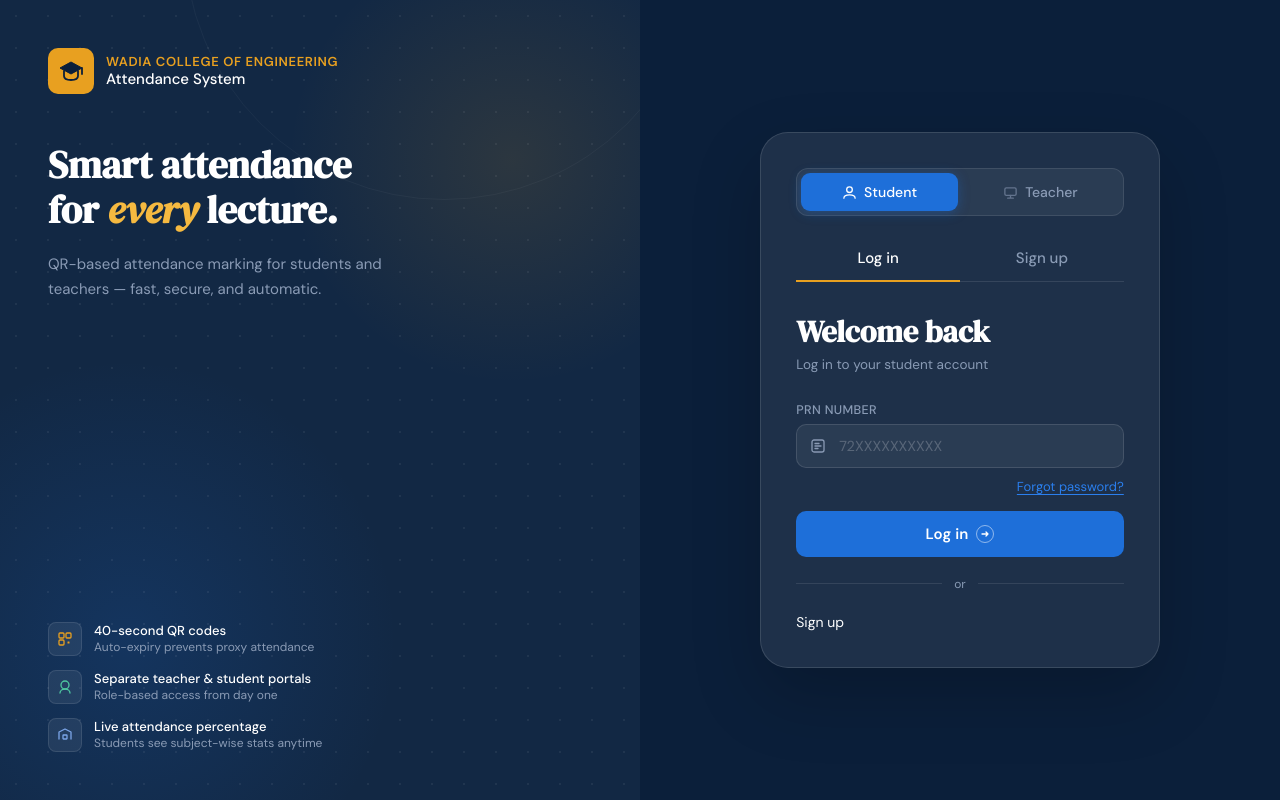
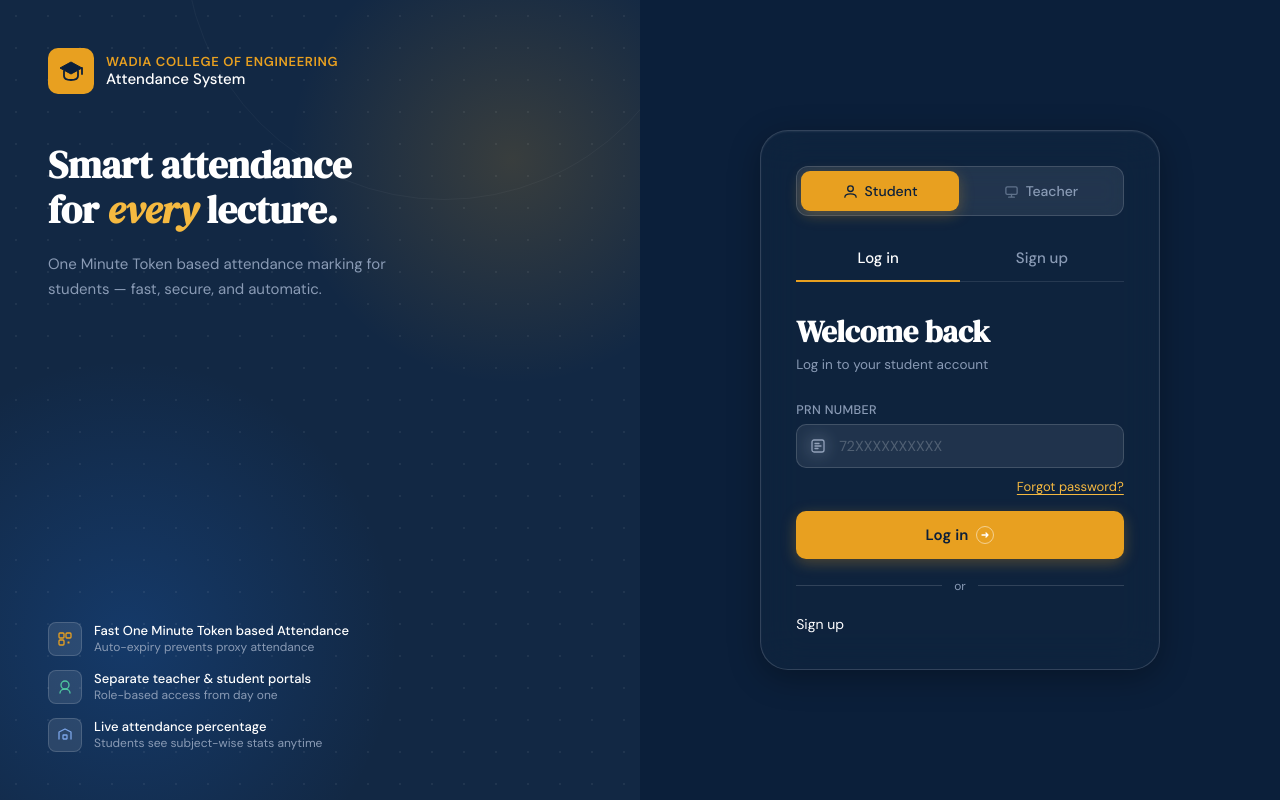
Before and after one commit to omkar0816/TEAM-Project-1, a website: page index.html in a window 1280 px wide. Drawn offline with Linux system fonts and the light colour scheme.

Commit message:
improve UI

```diff
--- a/index.html
+++ b/index.html
@@ -59,8 +59,8 @@
       position: absolute;
       inset: 0;
       background:
-        radial-gradient(ellipse 60% 50% at 20% 80%, rgba(30,111,217,0.18) 0%, transparent 70%),
-        radial-gradient(ellipse 50% 40% at 80% 20%, rgba(232,160,32,0.12) 0%, transparent 70%);
+        radial-gradient(ellipse 60% 50% at 20% 80%, rgba(30,111,217,0.25) 0%, transparent 70%),
+        radial-gradient(ellipse 50% 40% at 80% 20%, rgba(232,160,32,0.18) 0%, transparent 70%);
       pointer-events: none;
     }
 
@@ -157,8 +157,10 @@
       width: 34px;
       height: 34px;
       border-radius: 8px;
-      background: rgba(255,255,255,0.07);
-      border: 1px solid rgba(255,255,255,0.10);
+      background: rgba(255,255,255,0.10);
+      backdrop-filter: blur(8px);
+      -webkit-backdrop-filter: blur(8px);
+      border: 1px solid rgba(255,255,255,0.15);
       display: flex;
       align-items: center;
       justify-content: center;
@@ -183,10 +185,12 @@
       width: 100%;
       max-width: 400px;
       padding: 2.2rem;
-      background: rgba(255,255,255,0.08);
-      border: 1px solid rgba(255,255,255,0.12);
+      background: rgba(18, 40, 68, 0.45);
+      backdrop-filter: blur(20px);
+      -webkit-backdrop-filter: blur(20px);
+      border: 1px solid rgba(255,255,255,0.15);
       border-radius: 28px;
-      box-shadow: 0 28px 70px rgba(0,0,0,0.20);
+      box-shadow: 0 8px 32px rgba(0, 0, 0, 0.3), inset 0 1px 2px rgba(255, 255, 255, 0.08);
       animation: fadeUp 0.5s 0.15s ease both;
     }
 
@@ -204,8 +208,10 @@
     /* ── Role toggle ── */
     .role-toggle {
       display: flex;
-      background: rgba(255,255,255,0.06);
-      border: 1px solid rgba(255,255,255,0.10);
+      background: rgba(255,255,255,0.08);
+      backdrop-filter: blur(10px);
+      -webkit-backdrop-filter: blur(10px);
+      border: 1px solid rgba(255,255,255,0.15);
       border-radius: 12px;
       padding: 4px;
       margin-bottom: 2rem;
@@ -233,9 +239,10 @@
     .role-btn svg { width: 15px; height: 15px; opacity: 0.6; transition: opacity 0.22s; }
 
     .role-btn.active {
-      background: var(--blue);
-      color: var(--white);
-      box-shadow: 0 2px 12px rgba(30,111,217,0.35);
+      background: var(--gold);
+      color: #0B1F3A;
+      border: 1px solid rgba(232,160,32,0.3);
+      box-shadow: 0 4px 15px rgba(232,160,32,0.3);
     }
 
     .role-btn.active svg { opacity: 1; }
@@ -314,14 +321,16 @@
     select {
       width: 100%;
       padding: 12px 14px 12px 42px;
-      background: rgba(255,255,255,0.06);
-      border: 1px solid rgba(255,255,255,0.12);
+      background: rgba(255,255,255,0.08);
+      backdrop-filter: blur(8px);
+      -webkit-backdrop-filter: blur(8px);
+      border: 1px solid rgba(255,255,255,0.15);
       border-radius: 10px;
       color: var(--white);
       font-family: 'DM Sans', sans-serif;
       font-size: 14.5px;
       outline: none;
-      transition: border-color 0.2s, background 0.2s;
+      transition: border-color 0.2s, background 0.2s, backdrop-filter 0.2s;
       appearance: none;
       -webkit-appearance: none;
     }
@@ -329,8 +338,10 @@
     input::placeholder { color: rgba(255,255,255,0.22); }
 
     input:focus, select:focus {
-      border-color: var(--blue2);
-      background: rgba(30,111,217,0.08);
+      border-color: var(--gold);
+      background: rgba(30,111,217,0.12);
+      backdrop-filter: blur(12px);
+      -webkit-backdrop-filter: blur(12px);
     }
 
     select option { background: var(--navy2); color: var(--white); }
@@ -369,25 +380,30 @@
     .submit-btn {
       width: 100%;
       padding: 13px;
-      background: var(--blue);
-      border: none;
+      background: var(--gold);
+      border: 1px solid rgba(232,160,32,0.3);
       border-radius: 10px;
-      color: var(--white);
+      color: #0B1F3A;
       font-family: 'DM Sans', sans-serif;
       font-size: 15px;
       font-weight: 600;
       cursor: pointer;
-      transition: background 0.2s, transform 0.1s;
+      transition: all 0.3s;
       margin-top: 0.5rem;
       display: flex;
       align-items: center;
       justify-content: center;
       gap: 8px;
       letter-spacing: 0.01em;
+      box-shadow: 0 4px 15px rgba(232,160,32,0.3);
     }
 
-    .submit-btn:hover { background: var(--blue2); }
-    .submit-btn:active { transform: scale(0.985); }
+    .submit-btn:hover {
+      background: var(--gold2);
+      transform: translateY(-2px);
+      box-shadow: 0 6px 20px rgba(232,160,32,0.4);
+    }
+    .submit-btn:active { transform: scale(0.98); }
 
     .submit-btn .arrow {
       width: 18px;
@@ -416,7 +432,7 @@
       content: '';
       flex: 1;
       height: 1px;
-      background: rgba(255,255,255,0.10);
+      background: rgba(255,255,255,0.15);
     }
 
     /* ── Forgot / helper links ── */
@@ -430,15 +446,19 @@
     .link-btn {
       background: none;
       border: none;
-      color: var(--blue2);
+      color: var(--gold2);
       font-family: 'DM Sans', sans-serif;
       font-size: 13px;
       cursor: pointer;
       text-decoration: underline;
       text-underline-offset: 3px;
+      transition: color 0.3s;
     }
 
-    .link-btn:hover { color: var(--gold2); }
+    .link-btn:hover {
+      color: var(--white);
+      text-decoration-thickness: 2px;
+    }
 
     /* ── Success toast ── */
     .toast {
@@ -502,7 +522,7 @@
         Smart attendance<br/>for <em>every</em> lecture.
       </h1>
       <p class="left-sub">
-        QR-based attendance marking for students and teachers — fast, secure, and automatic.
+        One Minute Token based attendance marking for students — fast, secure, and automatic.
       </p>
     </div>
 
@@ -512,7 +532,7 @@
           <svg viewBox="0 0 16 16" fill="none"><rect x="2" y="2" width="5" height="5" rx="1" stroke="var(--gold)" stroke-width="1.3"/><rect x="9" y="2" width="5" height="5" rx="1" stroke="var(--gold)" stroke-width="1.3"/><rect x="2" y="9" width="5" height="5" rx="1" stroke="var(--gold)" stroke-width="1.3"/><rect x="10.5" y="10.5" width="2" height="2" rx="0.3" fill="var(--gold)"/></svg>
         </div>
         <div class="feature-text">
-          <div class="ftitle">40-second QR codes</div>
+          <div class="ftitle">Fast One Minute Token based Attendance</div>
           <div class="fsub">Auto-expiry prevents proxy attendance</div>
         </div>
       </div>
```
Also changed, not shown: student.html (+66 -4 lines), teacher.html (+31 -15 lines).
